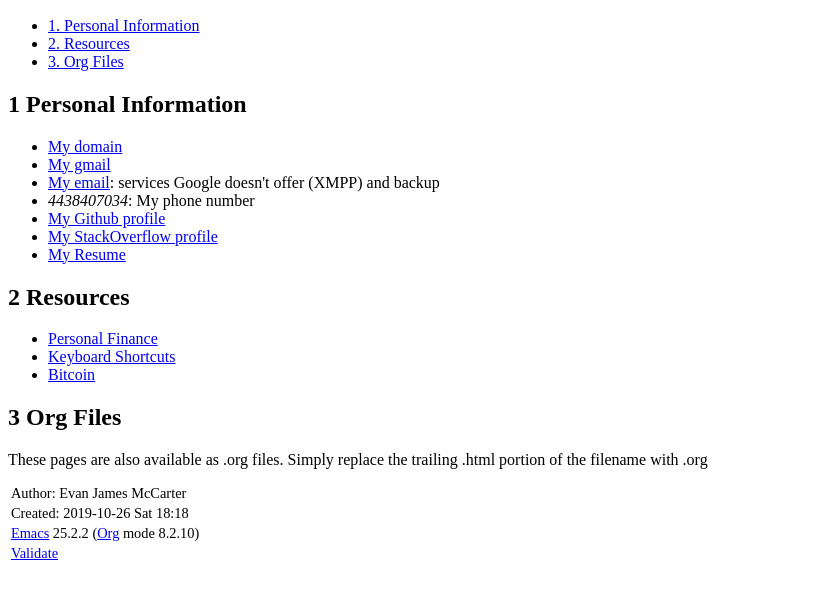
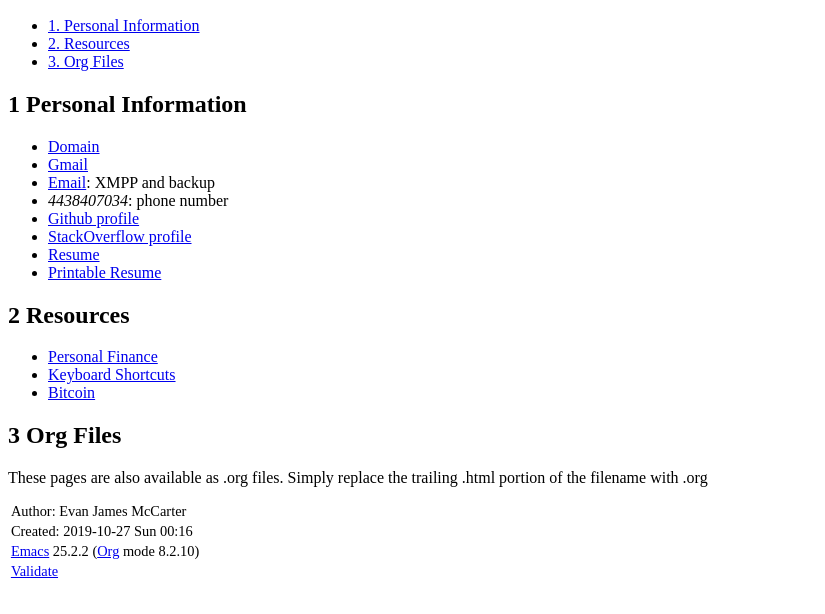
Before and after one commit to evanmccarter/evanmccarter.github.io, a plain HTML site: page index.html in a window 1280 px wide. Shown: the part 110-724 px from the top of the page, without its empty margins (0-825 px from the left). Drawn offline with Linux system fonts and the light colour scheme.

Commit message:
Add printable resume, Remove unnessecary words

```diff
--- a/index.html
+++ b/index.html
@@ -4,7 +4,7 @@
 <html xmlns="http://www.w3.org/1999/xhtml" lang="en" xml:lang="en">
 <head>
 <title>Evan's Git Website</title>
-<!-- 2019-10-26 Sat 18:18 -->
+<!-- 2019-10-27 Sun 00:16 -->
 <meta  http-equiv="Content-Type" content="text/html;charset=utf-8" />
 <meta  name="generator" content="Org-mode" />
 <meta  name="author" content="Evan James McCarter" />
@@ -152,19 +152,21 @@ for the JavaScript code in this tag.
 <h2 id="sec-1"><span class="section-number-2">1</span> Personal Information</h2>
 <div class="outline-text-2" id="text-1">
 <ul class="org-ul">
-<li><a href="http://mccarter.tk">My domain</a>
+<li><a href="http://mccarter.tk">Domain</a>
 </li>
-<li><a href="mailto:evan.mccarter@gmail.com">My gmail</a>
+<li><a href="mailto:evan.mccarter@gmail.com">Gmail</a>
 </li>
-<li><a href="mailto:mccarter@airmail.cc">My email</a>: services Google doesn't offer (XMPP) and backup
+<li><a href="mailto:mccarter@airmail.cc">Email</a>: XMPP and backup
 </li>
-<li><i>4438407034</i>: My phone number
+<li><i>4438407034</i>: phone number
 </li>
-<li><a href="https://github.com/evanmccarter">My Github profile</a>
+<li><a href="https://github.com/evanmccarter">Github profile</a>
 </li>
-<li><a href="https://stackoverflow.com/users/3078605/evan">My StackOverflow profile</a>
+<li><a href="https://stackoverflow.com/users/3078605/evan">StackOverflow profile</a>
 </li>
-<li><a href="./resume.html">My Resume</a>
+<li><a href="./resume.html">Resume</a>
+</li>
+<li><a href="https://docs.google.com/document/d/1Kv4-9uHxDF6_6GYh4FocmxCmam6FF1MX5ToY116-quQ/edit?usp=sharing">Printable Resume</a>
 </li>
 </ul>
 </div>
@@ -193,7 +195,7 @@ These pages are also available as .org files. Simply replace the trailing .html
 </div>
 <div id="postamble" class="status">
 <p class="author">Author: Evan James McCarter</p>
-<p class="date">Created: 2019-10-26 Sat 18:18</p>
+<p class="date">Created: 2019-10-27 Sun 00:16</p>
 <p class="creator"><a href="http://www.gnu.org/software/emacs/">Emacs</a> 25.2.2 (<a href="http://orgmode.org">Org</a> mode 8.2.10)</p>
 <p class="validation"><a href="http://validator.w3.org/check?uri=referer">Validate</a></p>
 </div>
```
Also changed, not shown: 1 other file.
